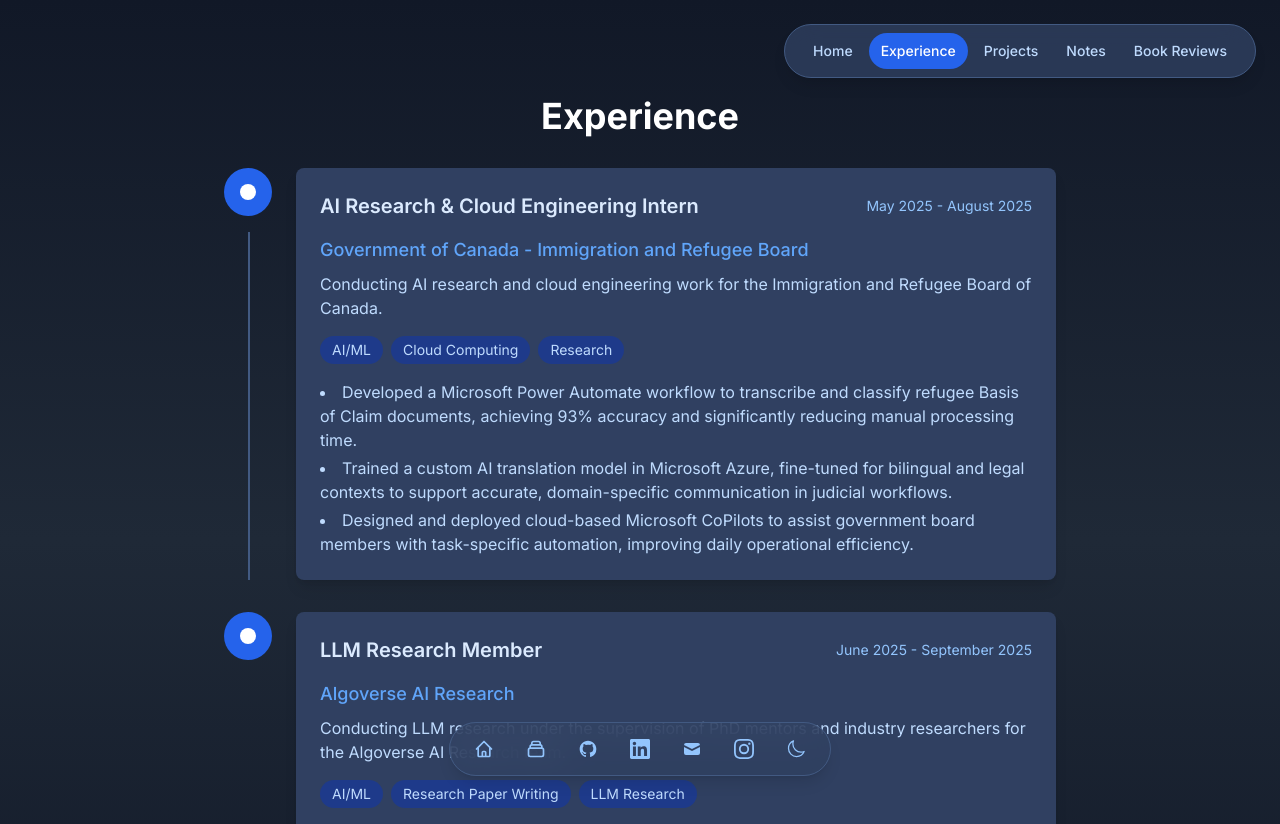
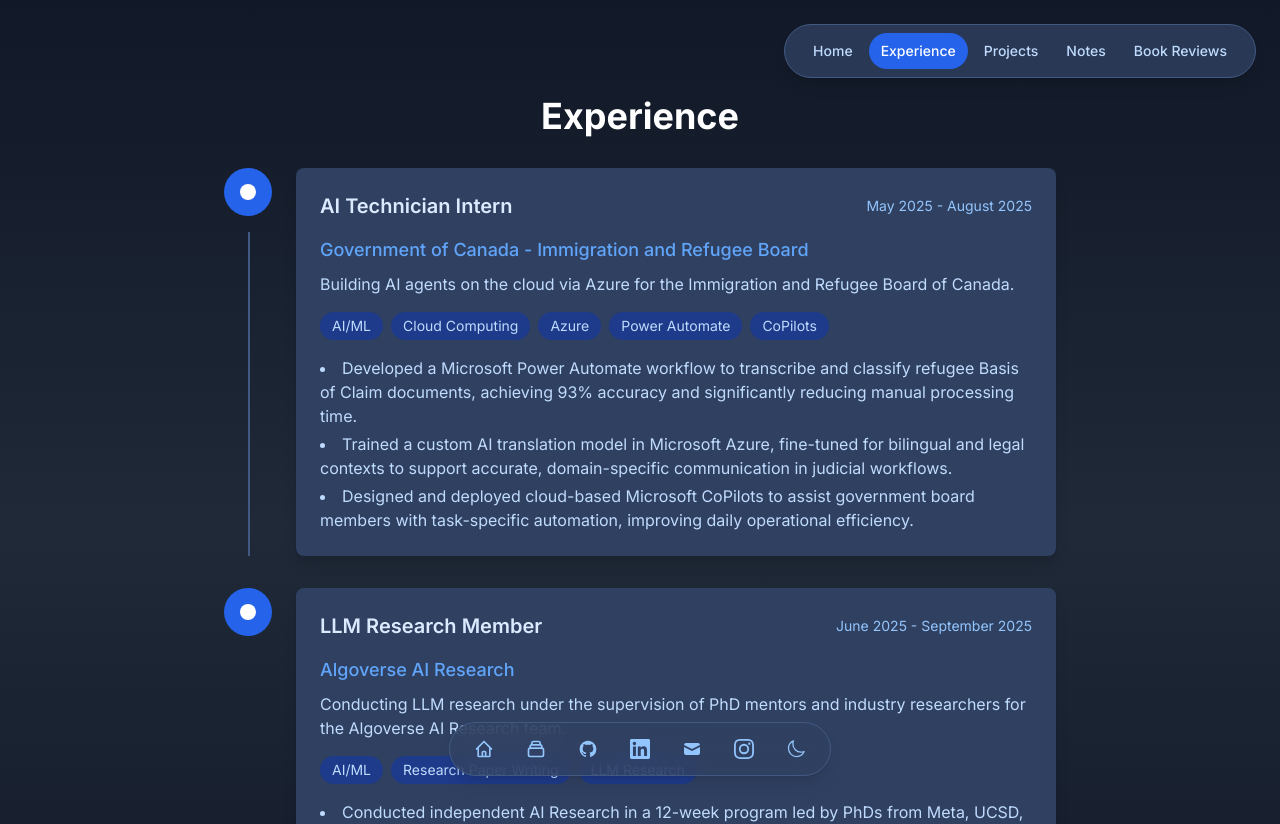
Before and after one commit to alexxlevesque/portfolio, a Next.js app: page /experience in a window 1280 px wide. Shown: the top 824 px of the page. Built offline with nearby package versions, Linux system fonts and the light colour scheme.

Commit message:
Update portfolio

```diff
--- a/src/app/experience/page.tsx
+++ b/src/app/experience/page.tsx
@@ -7,11 +7,11 @@
   const experiences = [
     {
       id: 1,
-      title: "AI Research & Cloud Engineering Intern",
+      title: "AI Technician Intern",
       company: "Government of Canada - Immigration and Refugee Board",
       period: "May 2025 - August 2025",
-      description: "Conducting AI research and cloud engineering work for the Immigration and Refugee Board of Canada.",
-      technologies: ["AI/ML", "Cloud Computing", "Research"],
+      description: "Building AI agents on the cloud via Azure for the Immigration and Refugee Board of Canada.",
+      technologies: ["AI/ML", "Cloud Computing", "Azure", "Power Automate", "CoPilots"],
       achievements: [
         "Developed a Microsoft Power Automate workflow to transcribe and classify refugee Basis of Claim documents, achieving 93% accuracy and significantly reducing manual processing time.",
         "Trained a custom AI translation model in Microsoft Azure, fine-tuned for bilingual and legal contexts to support accurate, domain-specific communication in judicial workflows.",
```
